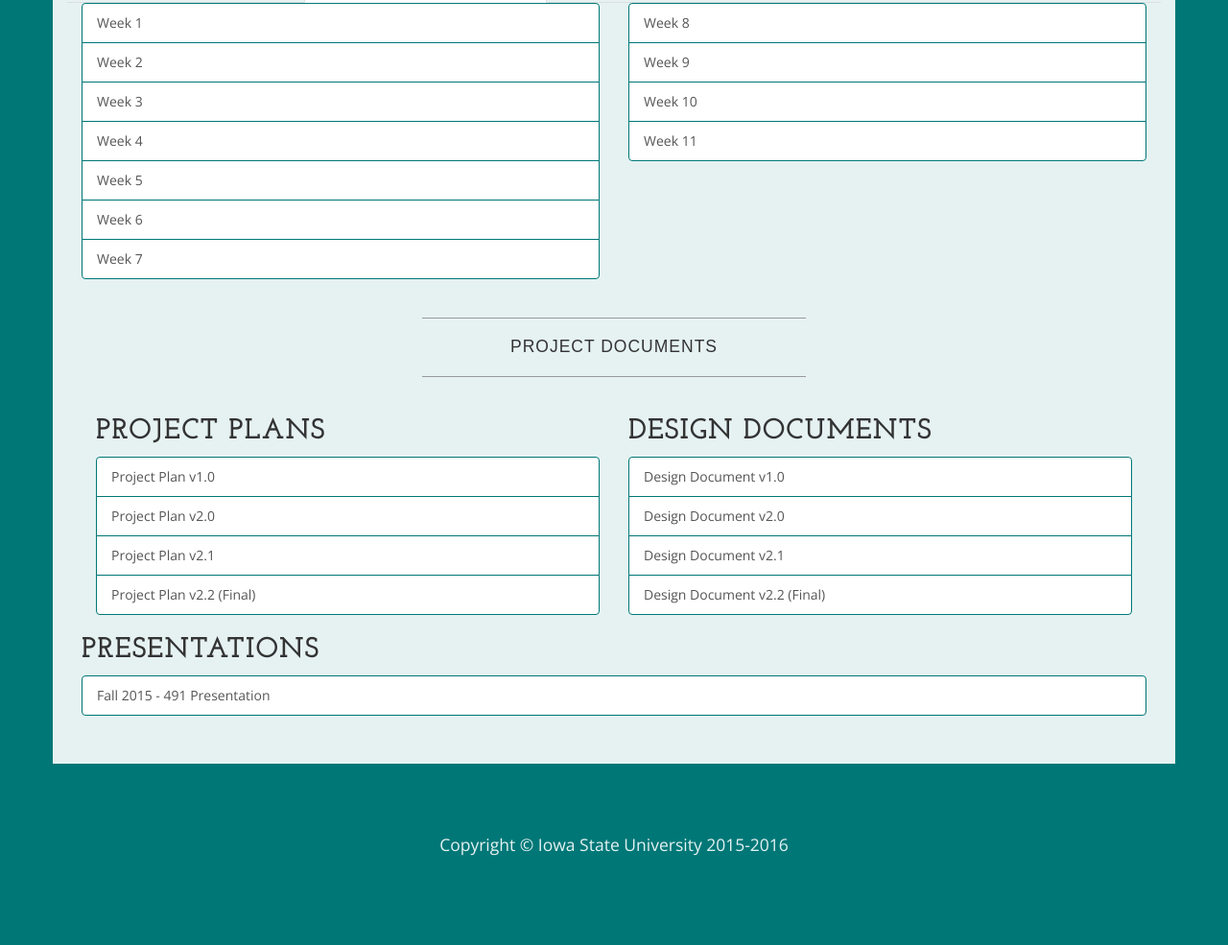
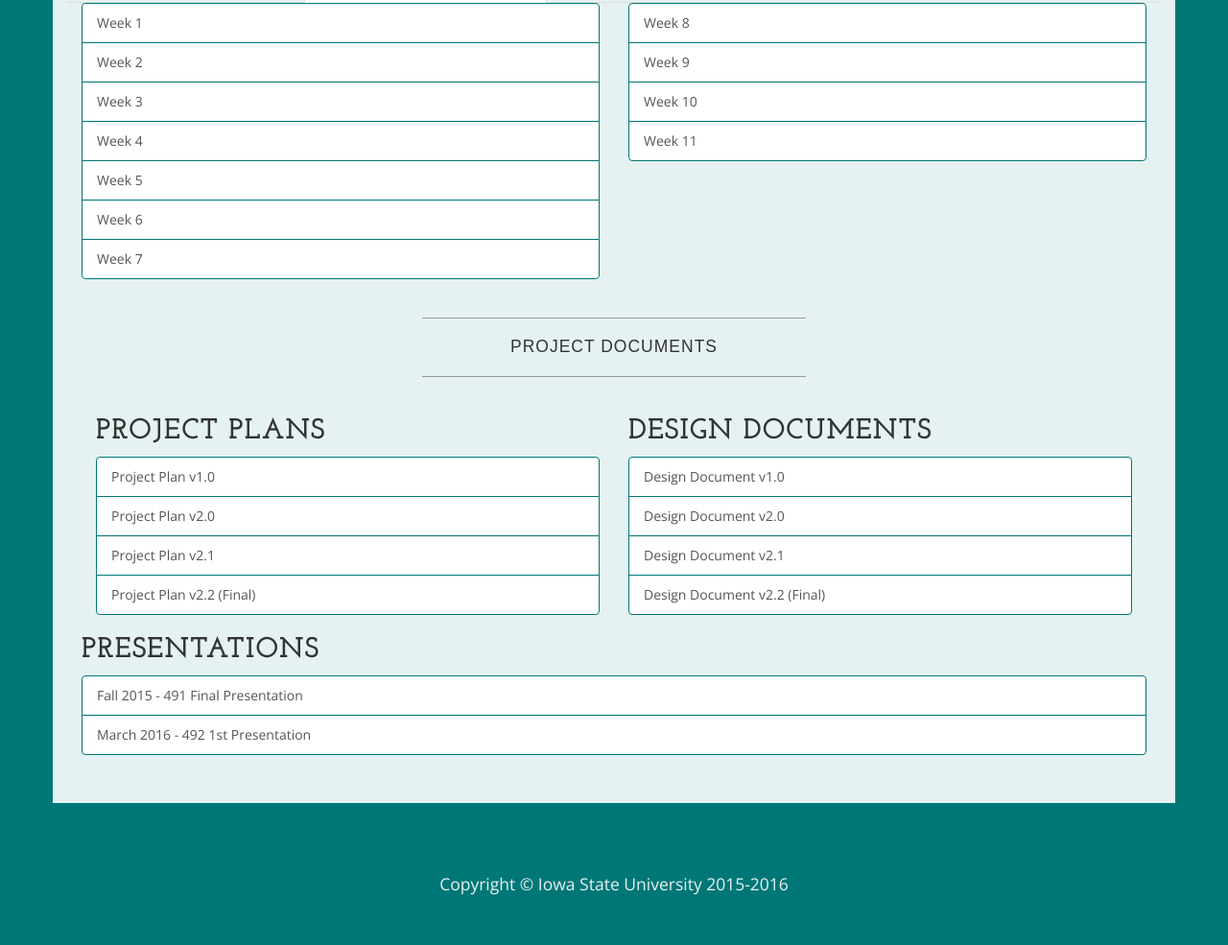
Before and after one commit to ajbowler/graphalyzer.github.io, a plain HTML site: page docs.html in a window 1280 px wide. Shown: the part 587-1572 px from the top of the page at 96% size. Before the commit the page ends 1531 px from the top, so only its background shows below. Drawn offline with nearby package versions, Linux system fonts and the light colour scheme.

Commit message:
March 2016 Presentation slides

```diff
--- a/docs.html
+++ b/docs.html
@@ -158,7 +158,8 @@
           <div clas="col-lg-6">
             <h2>Presentations</h2>
             <div class="list-group">
-              <a target="_blank" href="/docs/presentations/fall_2015.pdf" class="list-group-item">Fall 2015 - 491 Presentation</a>
+              <a target="_blank" href="/docs/presentations/fall_2015.pdf" class="list-group-item">Fall 2015 - 491 Final Presentation</a>
+              <a target="_blank" href="/docs/presentations/march_2016.pdf" class="list-group-item">March 2016 - 492 1st Presentation</a>
             </div>
           </div>
         </div>
```
Also changed, not shown: 1 other file.
